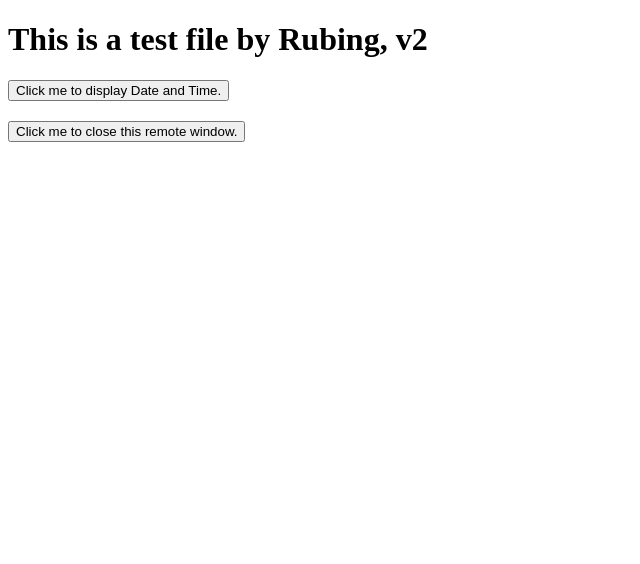
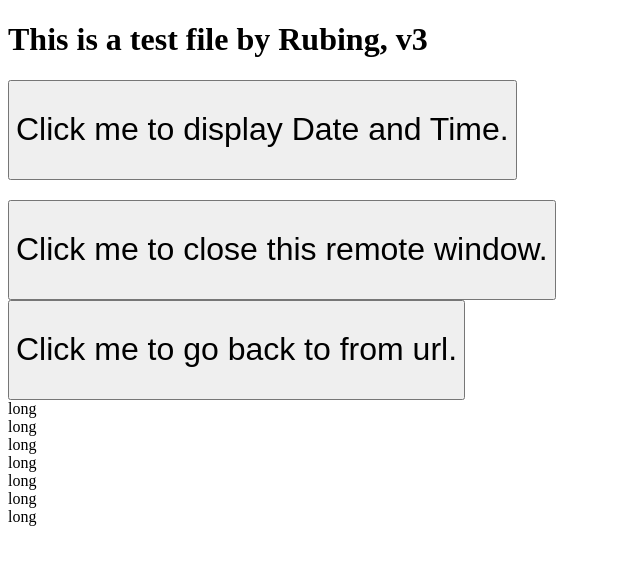
Before and after one commit to peter-yang3952/dux-test, a plain HTML site: page rubingtest.html in a window 1280 px wide. Shown: the whole page, without its empty margins (0-640 px from the left). Drawn offline with Linux system fonts and the light colour scheme.

Commit message:
Add files via upload

```diff
--- a/rubingtest.html
+++ b/rubingtest.html
@@ -6,10 +6,21 @@
 </head>
 <script>
 var count = 0;
+
+const urlParams = new URLSearchParams(window.location.search);
+const previousUrl = urlParams.get('from');
+console.log("Previous URL:", previousUrl);
+
 </script>
+<style>
+button {
+  font-size: 32px;
+  height: 100px;
+}
+</style>
 <body>
 
-<h1>This is a test file by Rubing, v2</h1>
+<h1>This is a test file by Rubing, v3</h1>
 <button type="button"
 onclick="document.getElementById('demo').innerHTML = Date(); document.getElementById('demo_couunt').innerHTML = count++">
 Click me to display Date and Time.</button>
@@ -19,8 +30,23 @@ Click me to display Date and Time.</button>
 
 <button type="button"
 onclick="window.top.postMessage('close this', '*')">
-Click me to close this remote window.</button>
+Click me to close this remote window.</button><br>
 
+<button type="button"
+onclick="window.location = previousUrl">
+Click me to go back to from url.</button><br>
+
+
+<div>
+long<br>
+long<br>
+long<br>
+long<br>
+long<br>
+long<br>
+long<br>
+
+</div>
 
 
 </body>
```
